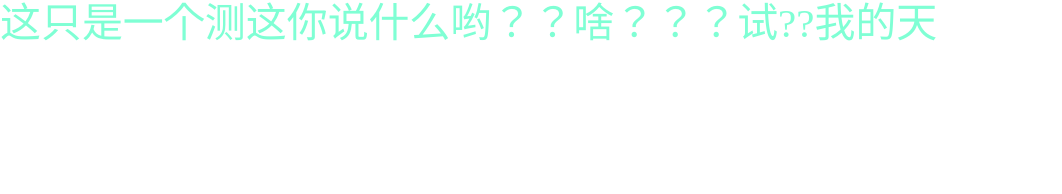
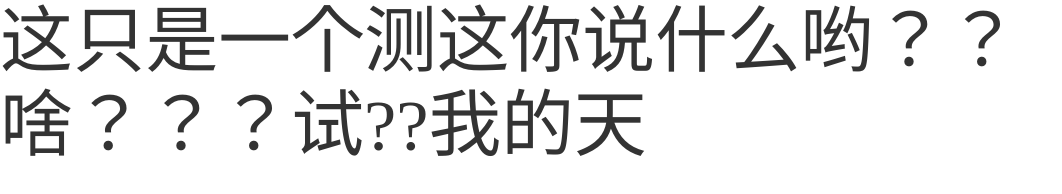
Before and after one commit to youlekong/gulp_ts_html, a website: page app/indtx.html in a window 1280 px wide. Shown: the whole page, without its empty margins (0-1062 px from the left). Drawn offline with Linux system fonts and the light colour scheme; files that its build step writes are made by us from their sources.

Commit message:
polished 问题

```diff
--- a/app/Main.ts
+++ b/app/Main.ts
@@ -1,4 +1,5 @@
 import { EventDispatcher } from "./core/EventDispatcher";
+import { lighten, modularScale } from 'polished';
 
 /**
  * 入口
@@ -16,8 +17,21 @@ class Main {
             url: 'view/alert.html',
             success: function (d: any) {
                 d = d.replace('{{testCode}}', "这你说什么哟？？啥？？？");
+
                 // console.log(d);
+
+                const styles = {
+                    color: lighten(0.2, '#000'),
+                    "font-size": modularScale(1),
+                    "display": 'flex'
+                };
+                d = d.replace('{{csscode}}', `style=${JSON.stringify(styles).replace(/\{|}/g, '').replace(/\"/g, "").replace(/\,/g, ";")}`);
+                console.log(styles)
+                console.log(JSON.stringify(styles).replace(/\{|}/g, '').replace(/\"/g, ""))
+
                 document.body.innerHTML = d;
+
+
 
                 /**
                  *
--- a/app/style/index.css
+++ b/app/style/index.css
@@ -1 +1,4 @@
-.red{color: red}
+.red{color: red;transition: cubic-bezier(0.25, 0.46, 0.45, 0.94);}
+/* ::placeholder {
+    color: gray;} */
+    ::placeholder{width: 2px;}
--- a/app/view/alert.html
+++ b/app/view/alert.html
@@ -1,6 +1,3 @@
-<style>
-    .red{color: aquamarine;font-size: .75rem;};
-</style>
-<div class="red">
+<div class="red" {{csscode}}>
     这只是一个测{{testCode}}试??我的天
 </div>
--- a/package.json
+++ b/package.json
@@ -9,6 +9,7 @@
   "author": "",
   "license": "ISC",
   "devDependencies": {
+    "autoprefixer": "^9.3.1",
     "browserify": "^16.2.3",
     "del": "^3.0.0",
     "gulp": "^4.0.0",
@@ -16,8 +17,10 @@
     "gulp-concat": "^2.6.1",
     "gulp-connect": "^5.6.1",
     "gulp-htmlmin": "^5.0.1",
+    "gulp-postcss": "^8.0.0",
     "gulp-typescript": "^5.0.0-alpha.3",
     "gulp-uglify": "^3.0.1",
+    "polished": "^2.3.0",
     "tsify": "^4.0.0",
     "typescript": "^3.1.6",
     "vinyl-source-stream": "^2.0.0"
```
Also changed, not shown: gulpfile.js (+13 -0 lines), dist/bundle.dev.js, dist/bundle.js, dist/style/style.css, dist/view/alert.html.
